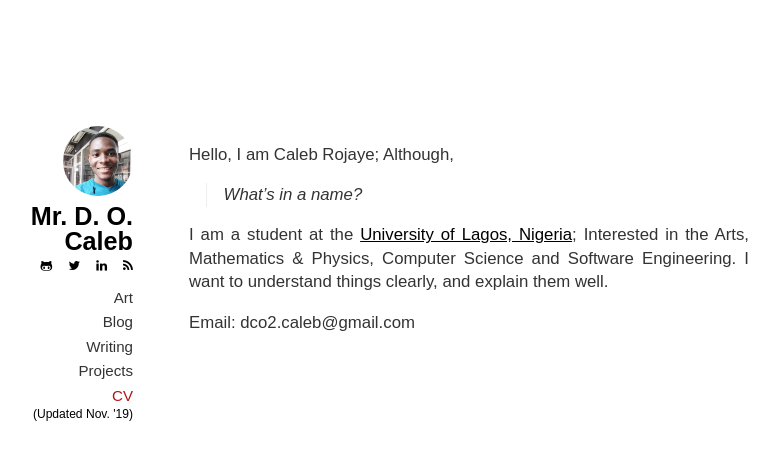
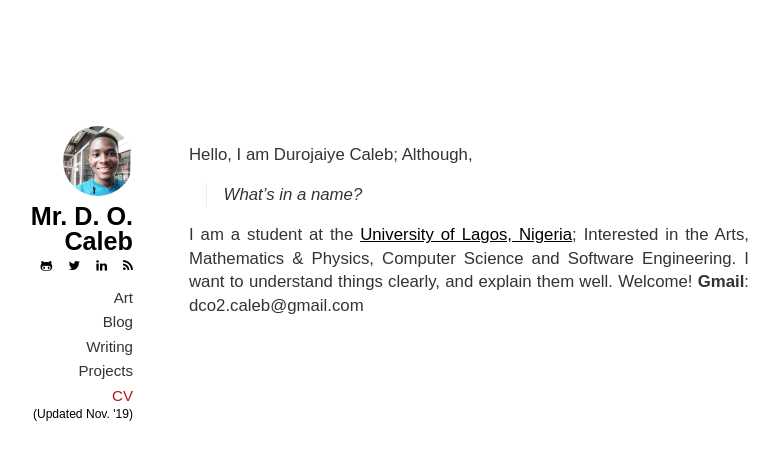
Before and after one commit to dCO2/blog-gh-pages, a Jekyll site: the page built from index.md, in a window 1280 px wide. Shown: the top 460 px of the page, without its empty margins (187-966 px from the left). Built offline with Jekyll 4.4.1, drawn with Linux system fonts in a browser that asks for light colours; some web fonts are replaced.

Commit message:
Update index.md

```diff
--- a/index.md
+++ b/index.md
@@ -6,12 +6,11 @@ title: Home
 
 {: style="margin-top:0; margin-bottom: 0;"}
 
-Hello, I am Caleb Rojaye; Although,
+Hello, I am Durojaiye Caleb; Although,
 > What's in a name?
 
-I am a student at the [University of Lagos, Nigeria][1]; Interested in the Arts, Mathematics & Physics, Computer Science and Software Engineering. I want to understand things clearly, and explain them well.
-
-Email: dco2.caleb@gmail.com
+I am a student at the [University of Lagos, Nigeria][1]; Interested in the Arts, Mathematics & Physics, Computer Science and Software Engineering. I want to understand things clearly, and explain them well. Welcome!
+**Gmail**: dco2.caleb@gmail.com
 
 [1]: https://www.unilag.edu.ng/
 [2]: https://www.google.com/
```
